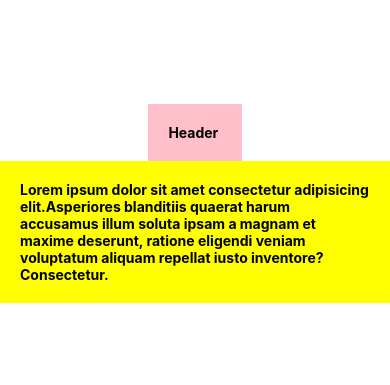
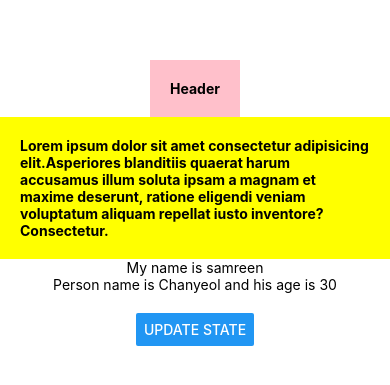
Before and after one commit to samreen32/React-Native-Course, a React Native app: screen / in a window 390 px wide. Shown: the part 219-604 px from the top of the page. Built offline with nearby package versions, Linux system fonts and the light colour scheme.

Commit message:
React-Native-useState

```diff
--- a/App.js
+++ b/App.js
@@ -1,11 +1,24 @@
+import React, {useState} from 'react'
 import { StatusBar } from 'expo-status-bar';
-import { StyleSheet, Text, View } from 'react-native';
+import { StyleSheet, Text, View, Button } from 'react-native';    //reactnative supports button view which is self closing tag.
+
 
 export default function App() {
+
+  const [name, setName] = useState("samreen");    //using the useState hook
+  const [person, setPerson] =useState({name: 'Chanyeol', age: 30});
+
+
+  //function
+  const myButton = () =>{
+    setName('Simran Simran');
+    setPerson({name: 'maryum', age: 20});
+  }
+
   return (
     <View style={styles.container}>   {/*..View in native is same as div component and 'style={}' is same as 'className={}'.... */}
       <View style={styles.header}>
-        <Text style={styles.boldText}>Header </Text>
+        <Text style={styles.boldText}>Header</Text>
       </View>
       <View style={styles.body}>
         <Text style={styles.boldText}>Lorem ipsum dolor sit amet consectetur adipisicing elit.
@@ -13,6 +26,17 @@
         <Text>deserunt, ratione eligendi veniam voluptatum aliquam repellat iusto inventore? Consectetur.</Text>
         </Text>
       </View>
+
+
+
+      <Text>My name is {name}</Text>
+      <Text>Person name is {person.name} and his age is {person.age}</Text>
+      <View style={styles.buttonContainer}>
+        <Button title='Update State' onPress={myButton}/>    {/*We cannot add styles property to button directly, not allowed. */}
+      </View>
+
+
+
       <StatusBar style="auto" />
     </View>
   );
@@ -36,6 +60,9 @@
     backgroundColor: 'yellow',
     padding: 20
   },
+  buttonContainer: {
+    marginTop: 20,
+  }
 });
 
 
```
